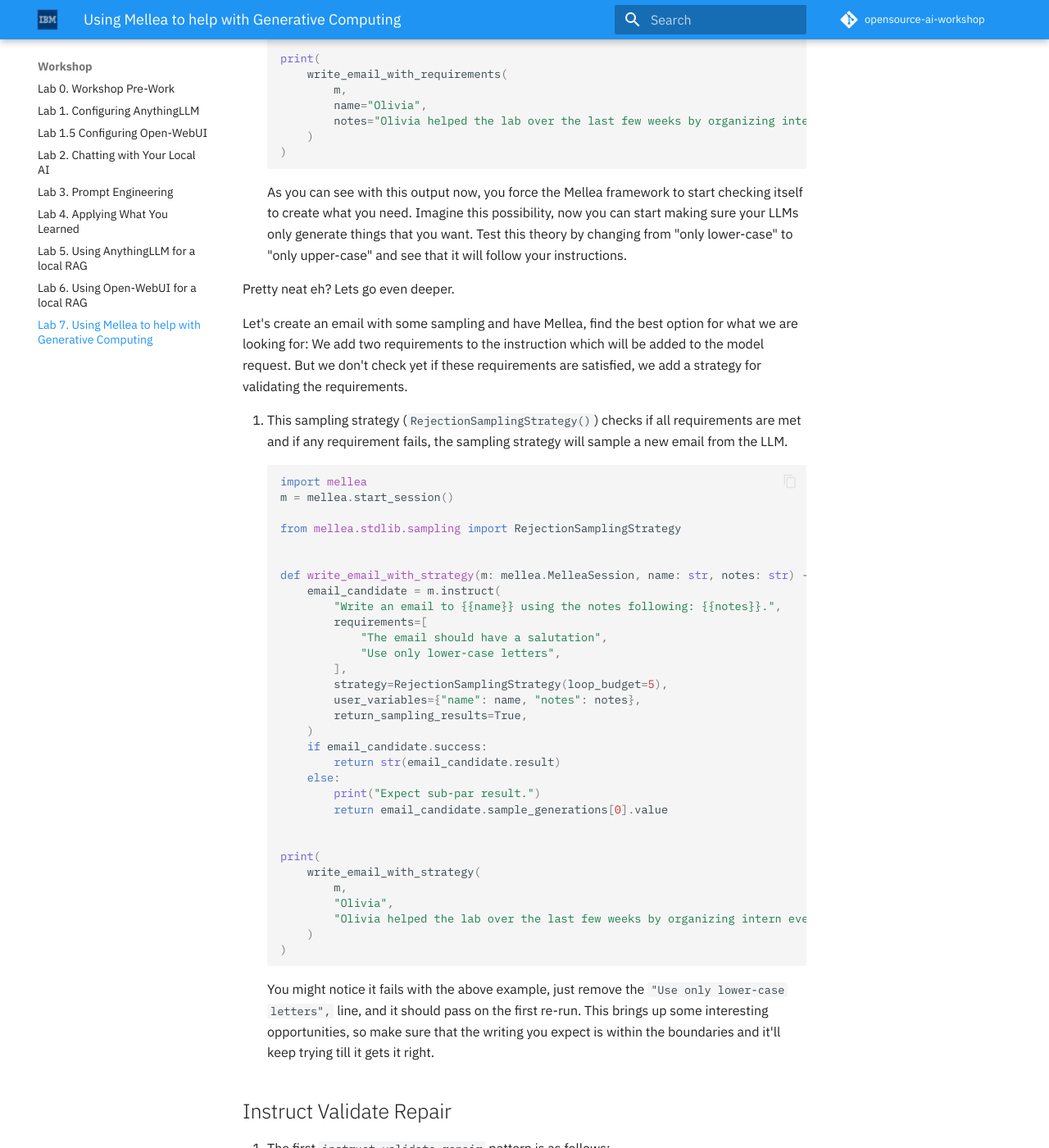
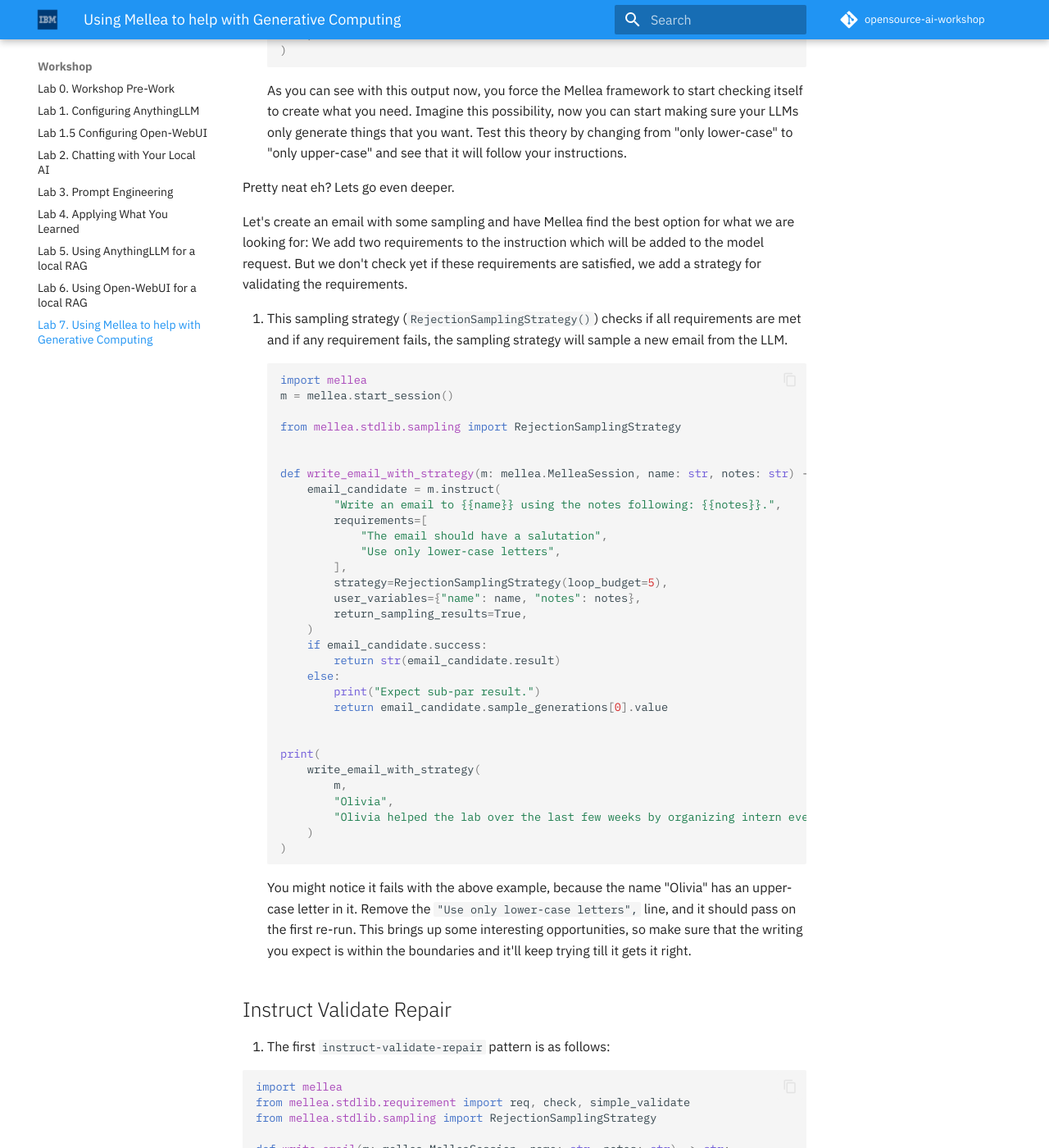
Before and after one commit to IBM/opensource-ai-workshop, an MkDocs documentation site: the page built from docs/lab-7/README.md, in a window 1280 px wide and 1400 px high, scrolled down 3553 px. Shown: the whole window at 82% size. Built offline with MkDocs 1.6.1 and Material for MkDocs 9.7.7, drawn with Linux system fonts in a browser that asks for light colours; comment, search, counter and statistics services are not loaded; some of the changed text lies outside the part shown.

Commit message:
Fix link in lab 5 and tweaks in 7
Signed-off-by: James Busche <jbusche@us.ibm.com>

````diff
--- a/docs/lab-7/README.md
+++ b/docs/lab-7/README.md
@@ -158,7 +155,7 @@
 
 Pretty neat eh? Lets go even deeper.
 
-Let's create an email with some sampling and have Mellea, find the best option for what we are looking for:
+Let's create an email with some sampling and have Mellea find the best option for what we are looking for:
 We add two requirements to the instruction which will be added to the model request.
 But we don't check yet if these requirements are satisfied, we add a strategy for validating the requirements.
 
@@ -196,9 +193,7 @@
     )
 )
 ```
-You might notice it fails with the above example, just remove the `"Use only lower-case letters",` line, and
-it should pass on the first re-run. This brings up some interesting opportunities, so make sure that the
-writing you expect is within the boundaries and it'll keep trying till it gets it right.
+You might notice it fails with the above example, because the name "Olivia" has an upper-case letter in it.  Remove the `"Use only lower-case letters",` line, and it should pass on the first re-run. This brings up some interesting opportunities, so make sure that the writing you expect is within the boundaries and it'll keep trying till it gets it right.
 
 ## Instruct Validate Repair
 
@@ -241,7 +236,7 @@
 
 - First requirement (r1) will be validated by LLM-as-a-judge on the output of the instruction. This is the default behavior.
 - Second requirement (r2) uses a function that takes the output of a sampling step and returns a boolean value indicating successful or unsuccessful validation. While the validation_fn parameter requires to run validation on the full session context, Mellea provides a wrapper for simpler validation functions (simple_validate(fn: Callable[[str], bool])) that take the output string and return a boolean as seen in this case.
-- Third requirement is a check(). Checks are only used for validation, not for generation. Don't think mention purple elephants.
+- Third requirement is a check(). Checks are only used for validation, not for generation. Checks aim to avoid the "do not think about B" effect that often primes models (and humans) to do the opposite and "think" about B.
 
 Run this in your local instance, and you'll see it working, and ideally no purple elephants! :)
 
````
Also changed, not shown: other parts of docs/lab-7/README.md (+1 -4 lines), docs/lab-5/README.md (+1 -1 lines).
